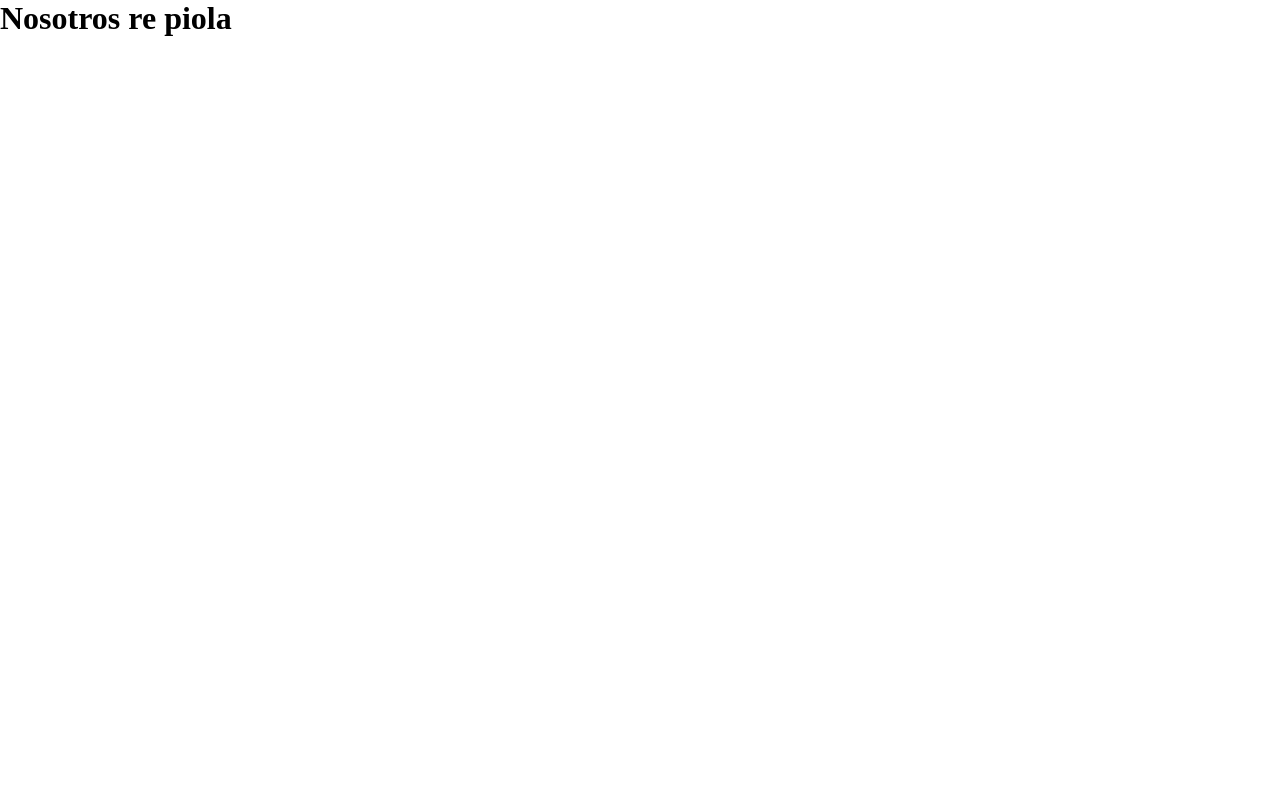
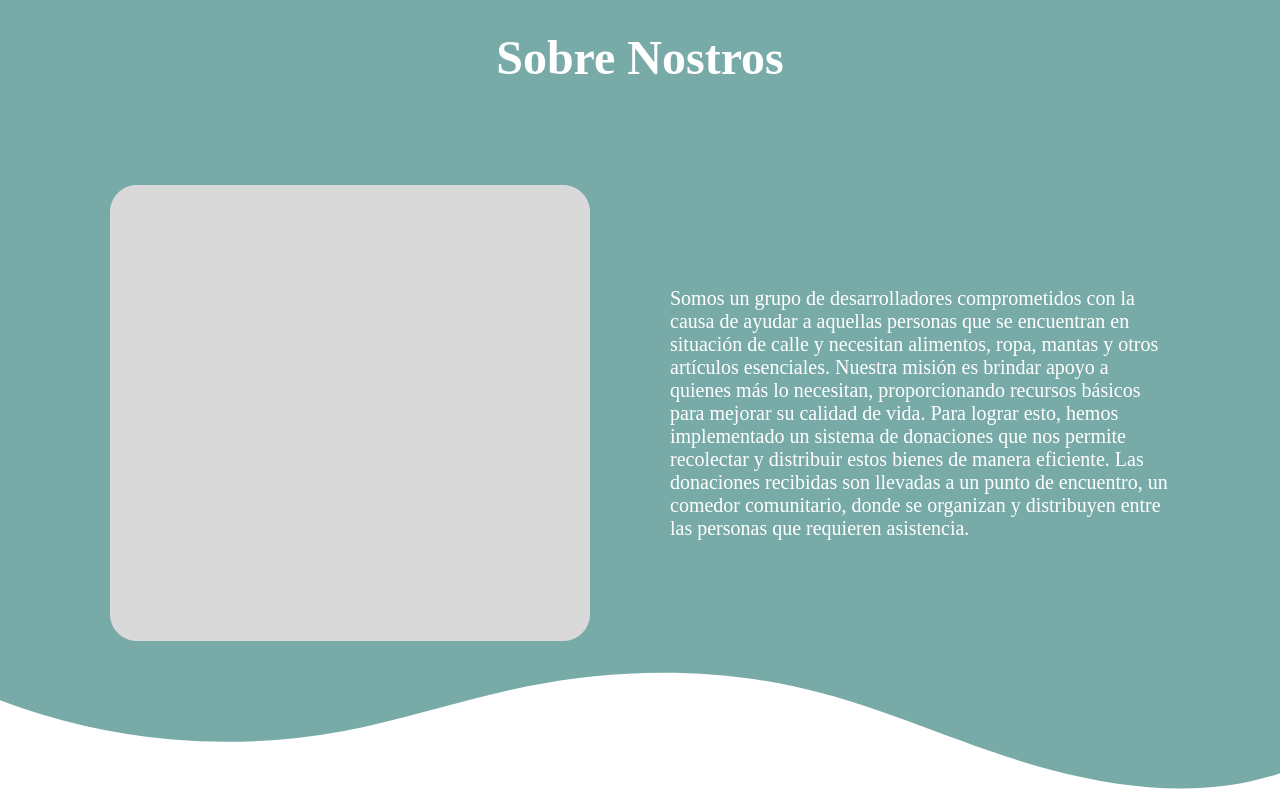
Before and after one commit to Gonzalo-Erceg/AlEsp, a website built with Vite: page nosotros.html in a window 1280 px wide. Built offline with nearby package versions, Linux system fonts and the light colour scheme; a web font is replaced by a local one.

Commit message:
agregando seccion de sobre nosotros

```diff
--- a/components/CustomElements.js
+++ b/components/CustomElements.js
@@ -216,7 +216,7 @@ class Footer extends HTMLElement {
           <li><a href="#">Preguntas frecuentes</a></li>
           <li><a href="#">Políticas de privacidad</a></li>
           <li><a href="#">Ser voluntario</a></li>
-          <li><a href="#">Nosotros</a></li>
+          <li><a href="/nosotros.html">Nosotros</a></li>
         </ul>
       </div>
       <div class="social-media">
--- /dev/null
+++ b/css/nosotros.css
@@ -0,0 +1,22 @@
+.about {
+  background-color: var(--verde-o);
+  color: #ffffff;
+  padding: 30px;
+}
+.about h2 {
+  font-family: var(--title-font);
+  text-align: center;
+  font-size: 48px;
+}
+
+.about p {
+  font-family: var(--text-font);
+  width: 500px;
+  font-size: 20px;
+}
+.about div {
+  margin-top: 100px;
+  display: flex;
+  align-items: center;
+  justify-content: space-evenly;
+}
--- a/nosotros.html
+++ b/nosotros.html
@@ -4,9 +4,44 @@
     <meta charset="UTF-8" />
     <meta name="viewport" content="width=device-width, initial-scale=1.0" />
     <link rel="stylesheet" href="/css/global.css" />
+    <link rel="stylesheet" href="/css/nosotros.css" />
     <title>Document</title>
   </head>
   <body>
-    <h1>Nosotros re piola</h1>
+    <main>
+      <section class="about">
+        <h2>Sobre Nostros</h2>
+        <div>
+          <img src="/img/rec-gris.png" />
+          <p>
+            Somos un grupo de desarrolladores comprometidos con la causa de
+            ayudar a aquellas personas que se encuentran en situación de calle y
+            necesitan alimentos, ropa, mantas y otros artículos esenciales.
+            Nuestra misión es brindar apoyo a quienes más lo necesitan,
+            proporcionando recursos básicos para mejorar su calidad de vida.
+            Para lograr esto, hemos implementado un sistema de donaciones que
+            nos permite recolectar y distribuir estos bienes de manera
+            eficiente. Las donaciones recibidas son llevadas a un punto de
+            encuentro, un comedor comunitario, donde se organizan y distribuyen
+            entre las personas que requieren asistencia.
+          </p>
+        </div>
+      </section>
+      <section class="fotos">
+        <svg
+          data-name="Layer 1"
+          xmlns="http://www.w3.org/2000/svg"
+          viewBox="0 0 1200 120"
+          preserveAspectRatio="none"
+        >
+          <path
+            d="M321.39,56.44c58-10.79,114.16-30.13,172-41.86,82.39-16.72,168.19-17.73,250.45-.39C823.78,31,906.67,72,985.66,92.83c70.05,18.48,146.53,26.09,214.34,3V0H0V27.35A600.21,600.21,0,0,0,321.39,56.44Z"
+            class="shape-fill"
+            fill="#78ABA8"
+            fill-opacity="1"
+          ></path>
+        </svg>
+      </section>
+    </main>
   </body>
 </html>
```
Also changed, not shown: public/img/rec-gris.png (added).
